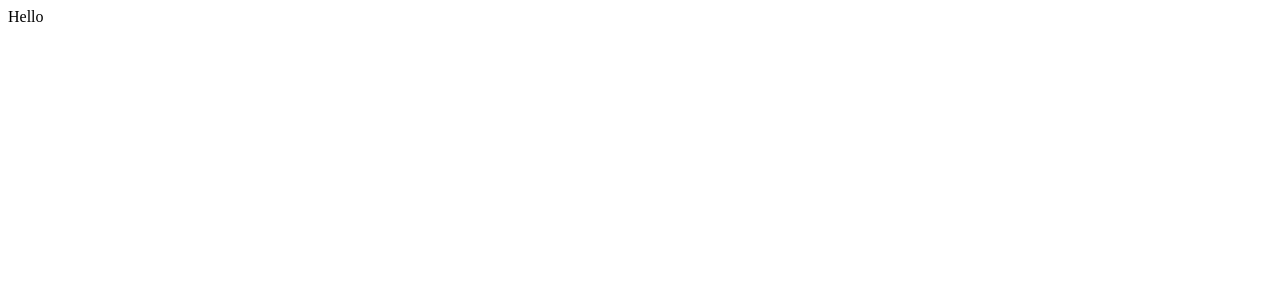
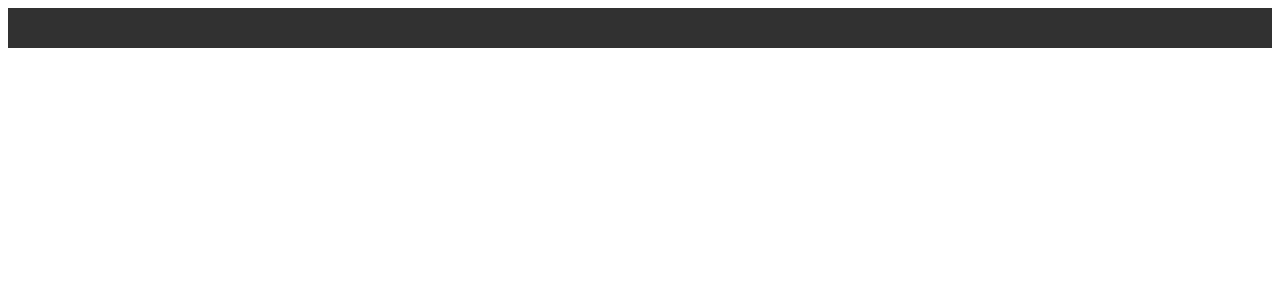
Before and after one commit to nadinejuraschek/MemoryGame, a React (Create React App) app: page / in a window 1280 px wide. Shown: the top 300 px of the page. Built offline with nearby package versions, Linux system fonts and the light colour scheme.

Commit message:
added wrapper component

```diff
--- a/src/App.js
+++ b/src/App.js
@@ -1,10 +1,12 @@
-import React from "react";
+import React, { Component } from "react";
+import Wrapper from "./components/Wrapper";
 
-function App() {
-  return (
-    <div>Hello
-    </div>
-  );
+class App extends Component {
+  render() {
+    return (
+      <Wrapper />
+    );
+  }
 }
 
 export default App;
--- /dev/null
+++ b/src/components/Wrapper/Wrapper.css
@@ -0,0 +1,11 @@
+.wrapper {
+  padding-top: 50px;
+  background: #313131;
+  height: 100%;
+  display: flex;
+  flex-flow: row wrap;
+  padding: 20px;
+  justify-content: space-around;
+  align-content: flex-start;
+  overflow: auto;
+}
--- /dev/null
+++ b/src/components/Wrapper/Wrapper.js
@@ -0,0 +1,6 @@
+import React from "react";
+import "./Wrapper.css";
+
+const Wrapper = props => <div className="wrapper">{props.children}</div>;
+
+export default Wrapper;
--- /dev/null
+++ b/src/components/Wrapper/index.js
@@ -0,0 +1 @@
+export { default } from "./Wrapper";
--- /dev/null
+++ b/src/index.css
@@ -0,0 +1,10 @@
+* {
+  box-sizing: border-box;
+  font-family: sans-serif;
+}
+
+html, body, #root {
+  padding: 0;
+  margin: 0;
+  height: 100%;
+}
```
